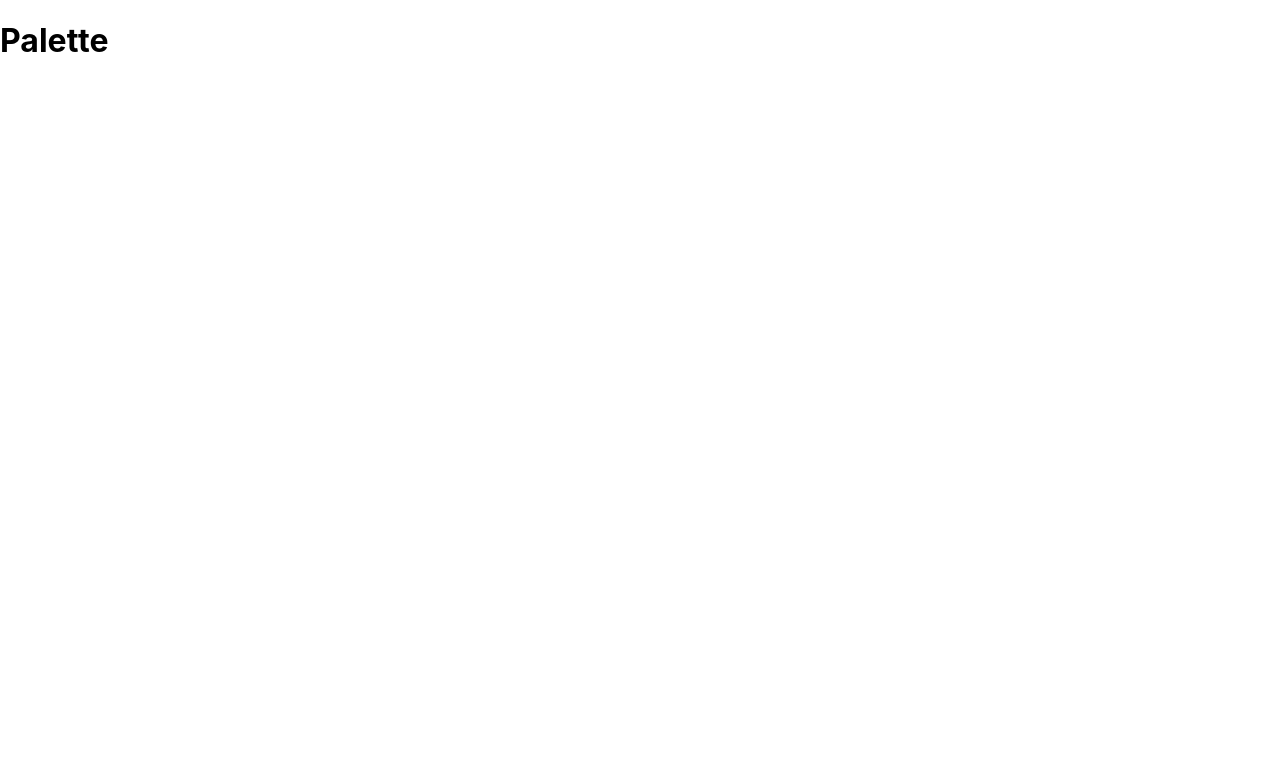
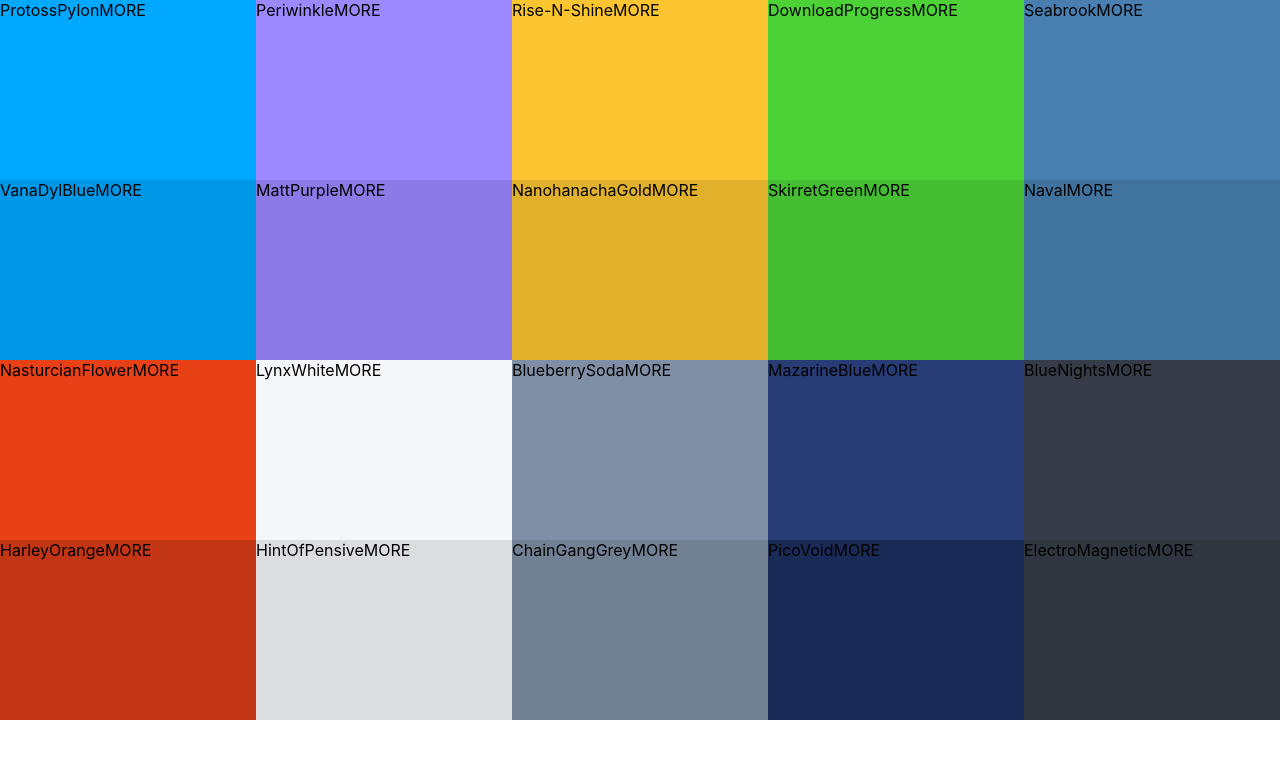
Before and after one commit to Vlad-B/colour-picker, a React (Create React App) app: page / in a window 1280 px wide. Shown: the top 758 px of the page. Built offline with nearby package versions, Linux system fonts and the light colour scheme.

Commit message:
add ColorBox

```diff
--- /dev/null
+++ b/src/ColorBox.css
@@ -0,0 +1,8 @@
+.ColorBox {
+	cursor: pointer;
+	display: inline-block;
+	height: 25%;
+	margin: 0 auto;
+	position: relative;
+	width: 20%;
+}
--- /dev/null
+++ b/src/ColorBox.js
@@ -0,0 +1,13 @@
+import React, { Component } from 'react';
+import './ColorBox.css';
+
+export default class ColorBox extends Component {
+	render() {
+		return (
+			<div style={{ background: this.props.background }} className="ColorBox">
+				<span>{this.props.name}</span>
+				<span>MORE</span>
+			</div>
+		);
+	}
+}
--- /dev/null
+++ b/src/Palette.css
@@ -0,0 +1,7 @@
+.Palette {
+	height: 100vh;
+}
+
+.Palette-colors {
+	height: 90%
+}
--- a/src/Palette.js
+++ b/src/Palette.js
@@ -1,10 +1,15 @@
 import React, { Component } from 'react';
+import ColorBox from './ColorBox';
+import './Palette.css';
 
 class Palette extends Component {
 	render() {
+		const colorBoxes = this.props.colors.map((color) => <ColorBox background={color.color} name={color.name} />);
 		return (
-			<div>
-				<h1>Palette</h1>
+			<div className="Palette">
+				{/* Navbar goes here */}
+				<div className="Palette-colors">{colorBoxes}</div>
+				{/* footer */}
 			</div>
 		);
 	}
```
